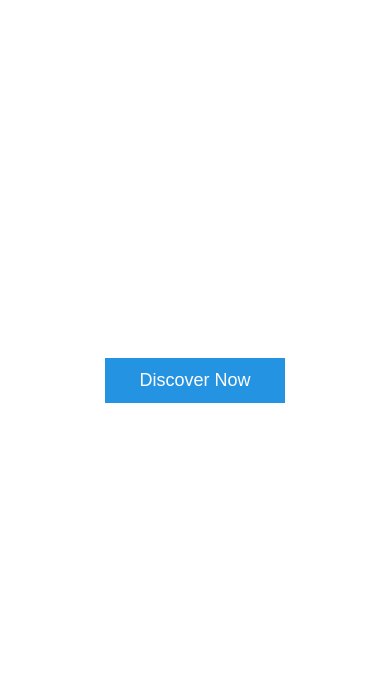
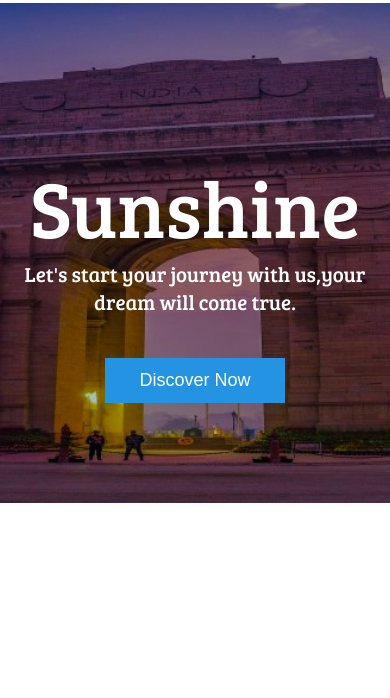
Before and after one commit to arman058/toursandtravels, a plain HTML site: page index.html in a window 390 px wide. Shown: the part 126-824 px from the top of the page. Drawn offline with Linux system fonts and the light colour scheme; a web font is replaced by a local one.

Commit message:
Update responsive.css

```diff
--- a/responsive.css
+++ b/responsive.css
@@ -17,7 +17,7 @@
 #mainpage::after {
     content: "";
     position: absolute;
-    background: url(../image/indiagate2.resized.edited.jpg)no-repeat center center/cover;
+    background: url(./indiagate2.resized.edited.jpg)no-repeat center center/cover;
     height: 500px;
     width: 100%;
     z-index: -1;
```
